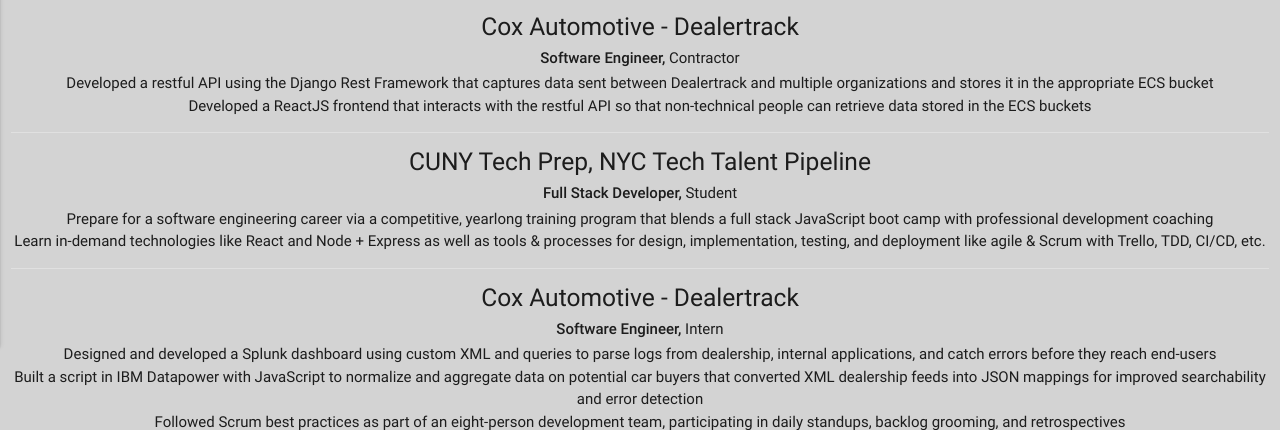
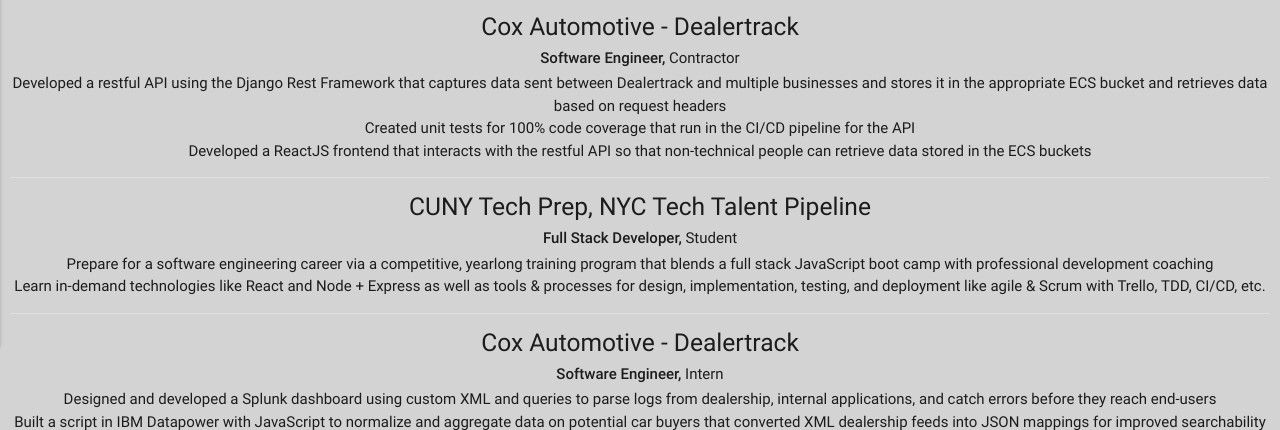
Before and after one commit to afranco07/new_portfolio_site, a Django app: page / in a window 1280 px wide. Shown: the part 514-944 px from the top of the page. Run offline with Django 3.2, Linux system fonts and the light colour scheme; data comes from the database, SQL or seed files in the repository; some libraries are stand-ins or nearby versions.

Commit message:
Updated experience for dealertrack contractor

```diff
--- a/templates/portfolio/infoTabs.html
+++ b/templates/portfolio/infoTabs.html
@@ -15,9 +15,14 @@
             <h5>Cox Automotive - Dealertrack</h5>
             <h6><strong>Software Engineer,</strong> Contractor</h6>
             <li>
-                Developed a restful API using the Django Rest Framework that
-                captures data sent between Dealertrack and multiple organizations
-                and stores it in the appropriate ECS bucket
+                Developed a restful API using the Django Rest Framework
+                that captures data sent between Dealertrack and multiple businesses
+                and stores it in the appropriate ECS bucket and retrieves data based
+                on request headers
+            </li>
+            <li>
+                Created unit tests for 100% code coverage that run in the CI/CD
+                pipeline for the API
             </li>
             <li>
                 Developed a ReactJS frontend that interacts with the restful API
```
